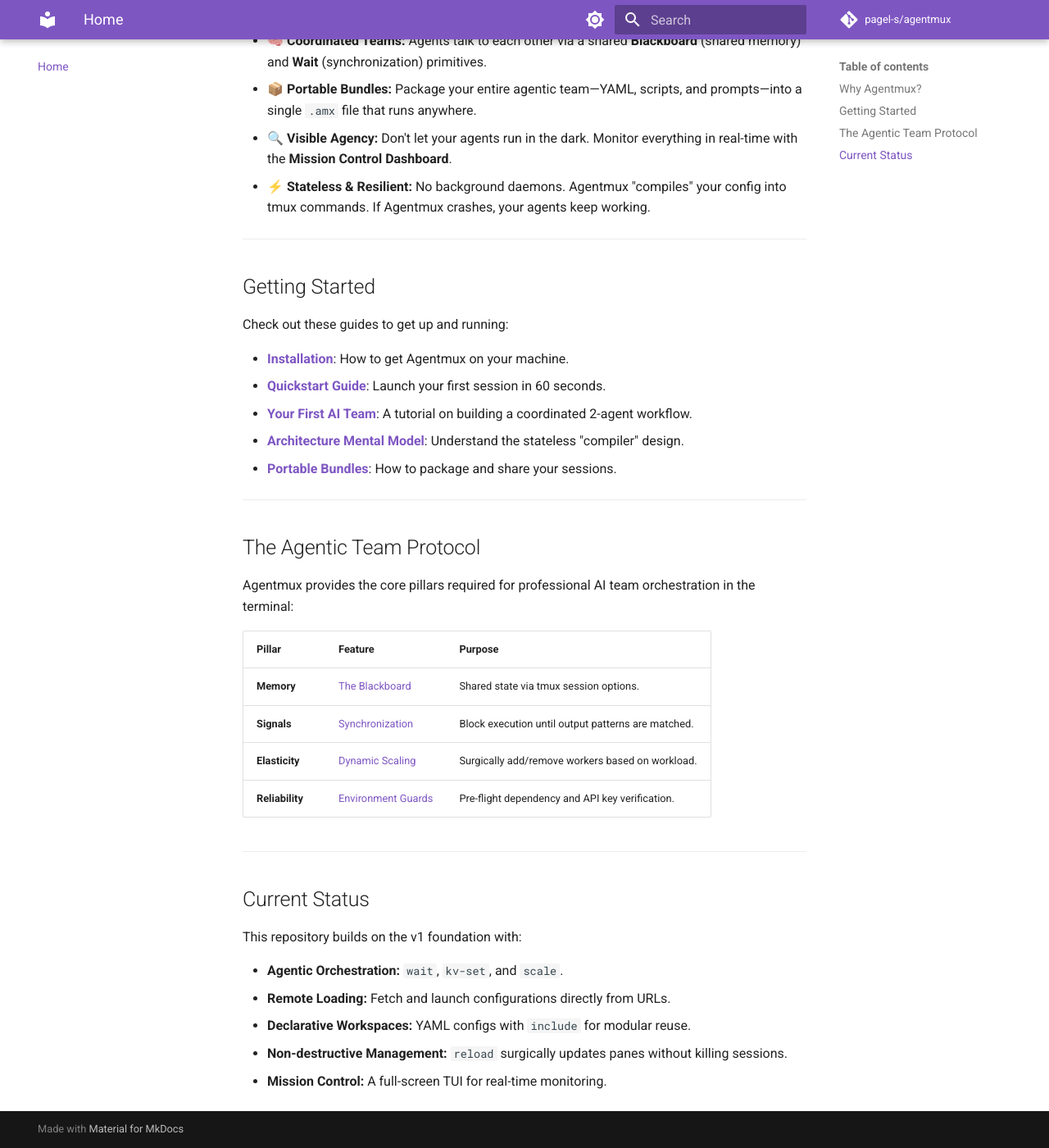
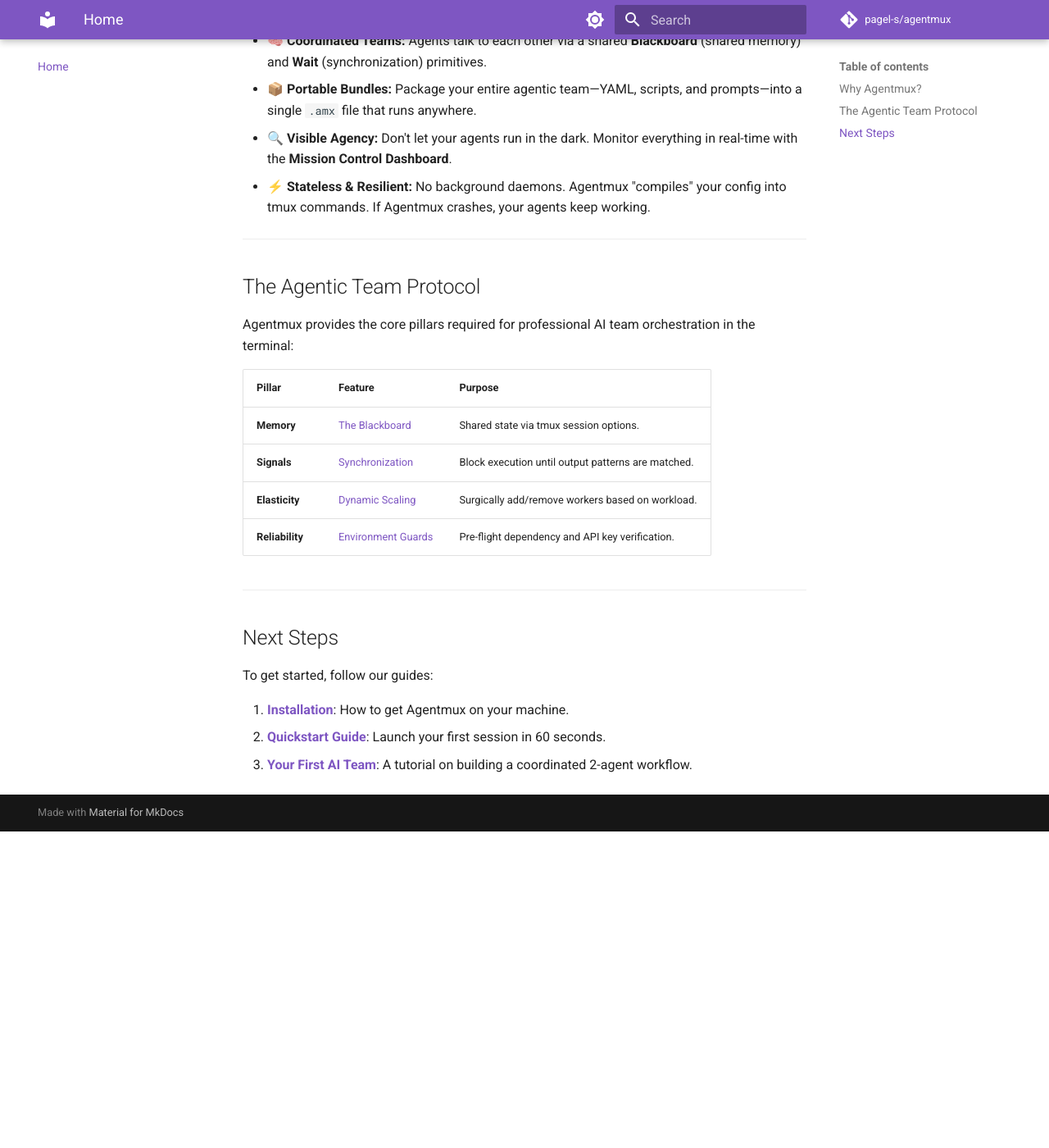
Before and after one commit to pagel-s/agentmux, an MkDocs documentation site: the page built from docs/index.md, in a window 1280 px wide and 1400 px high, scrolled down 558 px. Shown: the whole window at 82% size. Built offline with MkDocs 1.6.1 and Material for MkDocs 9.7.7, drawn with Linux system fonts in a browser that asks for light colours; comment, search, counter and statistics services are not loaded; after the commit the page ends 1572 px from its top, so only the background shows below that.

Commit message:
docs: fix broken links by separating README and docs index logic
- Use GitHub-native relative links in root README for immediate UI compatibility
- Use MkDocs-native relative links in 'docs/index.md'
- Add 'site_url' to 'mkdocs.yml' for better canonical link generation

```diff
--- a/docs/index.md
+++ b/docs/index.md
@@ -19,18 +19,6 @@ It's not just a window manager—it's a **stateless orchestrator** for terminal-
 
 ---
 
-## Getting Started
-
-Check out these guides to get up and running:
-
-*   **[Installation](getting-started/installation.md)**: How to get Agentmux on your machine.
-*   **[Quickstart Guide](getting-started/quickstart.md)**: Launch your first session in 60 seconds.
-*   **[Your First AI Team](tutorials/hello-team.md)**: A tutorial on building a coordinated 2-agent workflow.
-*   **[Architecture Mental Model](architecture/mental-model.md)**: Understand the stateless "compiler" design.
-*   **[Portable Bundles](tutorials/portable-bundles.md)**: How to package and share your sessions.
-
----
-
 ## The Agentic Team Protocol
 
 Agentmux provides the core pillars required for professional AI team orchestration in the terminal:
@@ -44,12 +32,10 @@ Agentmux provides the core pillars required for professional AI team orchestrati
 
 ---
 
-## Current Status
+## Next Steps
 
-This repository builds on the v1 foundation with:
+To get started, follow our guides:
 
-- **Agentic Orchestration:** `wait`, `kv-set`, and `scale`.
-- **Remote Loading:** Fetch and launch configurations directly from URLs.
-- **Declarative Workspaces:** YAML configs with `include` for modular reuse.
-- **Non-destructive Management:** `reload` surgically updates panes without killing sessions.
-- **Mission Control:** A full-screen TUI for real-time monitoring.
+1.  **[Installation](getting-started/installation.md)**: How to get Agentmux on your machine.
+2.  **[Quickstart Guide](getting-started/quickstart.md)**: Launch your first session in 60 seconds.
+3.  **[Your First AI Team](tutorials/hello-team.md)**: A tutorial on building a coordinated 2-agent workflow.
--- a/mkdocs.yml
+++ b/mkdocs.yml
@@ -1,5 +1,6 @@
 site_name: Agentmux
-repo_url: https://github.com/pagel-s/agentmux
+site_url: https://pagel-s.github.io/agentmux/
+repo_url: https://github.com/pagel-s/agentmux/
 repo_name: pagel-s/agentmux
 
 theme:
```
Also changed, not shown: README.md (+6 -6 lines).
